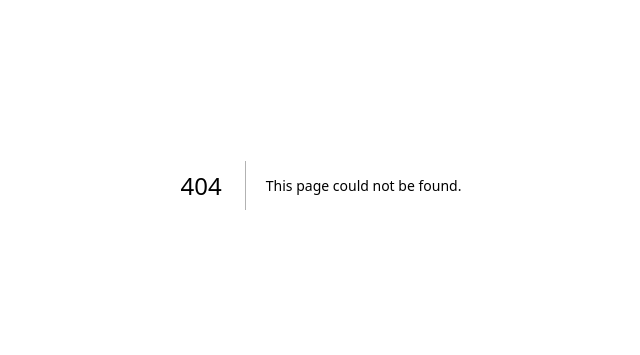
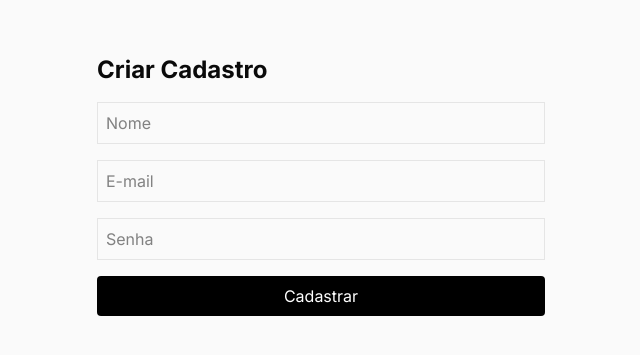
Before and after one commit to maelsonmk98-cmyk/alcance, a Next.js app: page /cadastro in a window 1280 px wide. Before the commit this address had no page. Shown: the part 215-570 px from the top of the page, without its empty margins (319-959 px from the left). Built offline with nearby package versions, Linux system fonts and the light colour scheme; no server answers.

Commit message:
Ajusta login e adiciona cadastro

```diff
--- /dev/null
+++ b/app/cadastro/page.tsx
@@ -0,0 +1,74 @@
+"use client";
+
+import { useState } from "react";
+import { supabase } from "@/lib/supabase";
+
+export default function Cadastro() {
+  const [nome, setNome] = useState("");
+  const [email, setEmail] = useState("");
+  const [senha, setSenha] = useState("");
+  const [mensagem, setMensagem] = useState("");
+
+  async function cadastrar() {
+    const { error } = await supabase.auth.signUp({
+      email,
+      password: senha,
+      options: {
+        data: {
+          nome,
+        },
+      },
+    });
+
+    if (error) {
+      setMensagem(error.message);
+      return;
+    }
+
+    setMensagem("Cadastro realizado! Verifique seu e-mail.");
+  }
+
+  return (
+    <main className="min-h-screen flex items-center justify-center">
+      <div className="w-full max-w-md space-y-4">
+        <h1 className="text-2xl font-bold">
+          Criar Cadastro
+        </h1>
+
+        <input
+          className="border p-2 w-full"
+          placeholder="Nome"
+          value={nome}
+          onChange={(e) => setNome(e.target.value)}
+        />
+
+        <input
+          className="border p-2 w-full"
+          placeholder="E-mail"
+          type="email"
+          value={email}
+          onChange={(e) => setEmail(e.target.value)}
+        />
+
+        <input
+          className="border p-2 w-full"
+          placeholder="Senha"
+          type="password"
+          value={senha}
+          onChange={(e) => setSenha(e.target.value)}
+        />
+
+        <button
+          onClick={cadastrar}
+          className="bg-black text-white p-2 w-full rounded"
+        >
+          Cadastrar
+        </button>
+
+        {mensagem && (
+          <p>{mensagem}</p>
+        )}
+      </div>
+    </main>
+  );
+}
--- a/app/login/page.tsx
+++ b/app/login/page.tsx
@@ -10,25 +10,34 @@ export default function LoginPage() {
   const [email, setEmail] = useState("");
   const [senha, setSenha] = useState("");
   const [erro, setErro] = useState("");
+  const [carregando, setCarregando] = useState(false);
 
   async function entrar() {
     setErro("");
+    setCarregando(true);
 
-    const { error } = await supabase.auth.signInWithPassword({
-      email,
+    const { data, error } = await supabase.auth.signInWithPassword({
+      email: email.trim(),
       password: senha,
     });
 
     if (error) {
       setErro(error.message);
+      setCarregando(false);
       return;
     }
 
-    router.push("/");
+    console.log("Usuário logado:", data.user);
+
+    alert("LOGIN OK");
+
+return;
+
+    setCarregando(false);
   }
 
   return (
-    <div className="min-h-screen flex items-center justify-center bg-slate-100">
+    <main className="min-h-screen flex items-center justify-center bg-slate-100">
 
       <div className="bg-white p-8 rounded-2xl shadow-xl w-[420px]">
 
@@ -38,17 +47,18 @@ export default function LoginPage() {
 
         <input
           className="border rounded-xl p-3 w-full mb-4"
-          placeholder="E-mail"
+          placeholder="Digite seu e-mail"
+          type="email"
           value={email}
-          onChange={(e)=>setEmail(e.target.value)}
+          onChange={(e) => setEmail(e.target.value)}
         />
 
         <input
+          className="border rounded-xl p-3 w-full mb-4"
+          placeholder="Digite sua senha"
           type="password"
-          className="border rounded-xl p-3 w-full mb-4"
-          placeholder="Senha"
           value={senha}
-          onChange={(e)=>setSenha(e.target.value)}
+          onChange={(e) => setSenha(e.target.value)}
         />
 
         {erro && (
@@ -59,13 +69,14 @@ export default function LoginPage() {
 
         <button
           onClick={entrar}
-          className="w-full bg-orange-500 text-white rounded-xl p-3 font-semibold"
+          disabled={carregando}
+          className="w-full bg-orange-500 hover:bg-orange-600 disabled:bg-gray-400 text-white rounded-xl p-3 font-semibold"
         >
-          Entrar
+          {carregando ? "Entrando..." : "Entrar"}
         </button>
 
       </div>
 
-    </div>
+    </main>
   );
 }
--- a/middleware.ts
+++ b/middleware.ts
@@ -36,12 +36,29 @@ export async function middleware(request: NextRequest) {
     data: { user },
   } = await supabase.auth.getUser();
 
-  if (!user && request.nextUrl.pathname !== "/login") {
-    return NextResponse.redirect(new URL("/login", request.url));
+  const pathname = request.nextUrl.pathname;
+
+  // Rotas públicas (não precisam de login)
+  const publicRoutes = [
+    "/login",
+    "/cadastro",
+  ];
+
+  // Se não estiver logado e tentar acessar área protegida
+  if (!user && !publicRoutes.includes(pathname)) {
+    return NextResponse.redirect(
+      new URL("/login", request.url)
+    );
   }
 
-  if (user && request.nextUrl.pathname === "/login") {
-    return NextResponse.redirect(new URL("/", request.url));
+  // Se já estiver logado e tentar abrir login/cadastro
+  if (
+    user &&
+    (pathname === "/login" || pathname === "/cadastro")
+  ) {
+    return NextResponse.redirect(
+      new URL("/dashboard", request.url)
+    );
   }
 
   return response;
```
